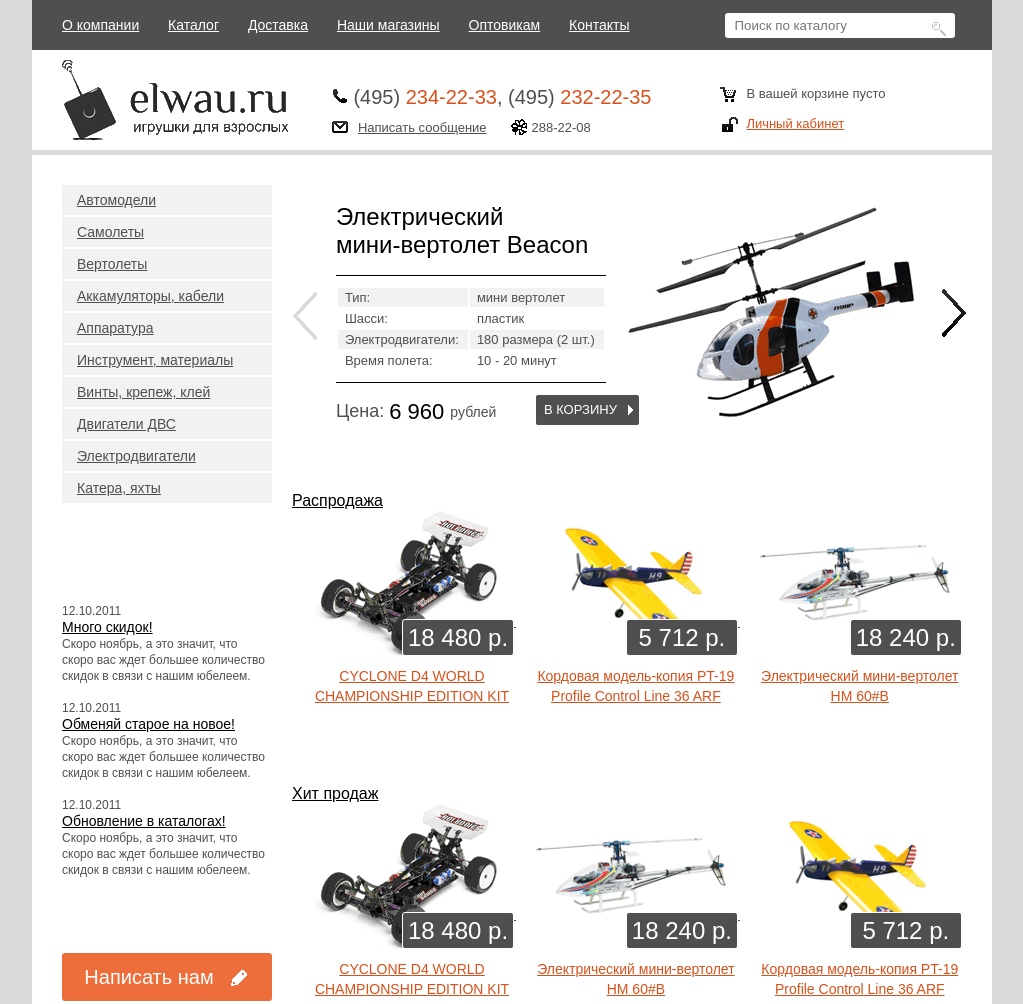
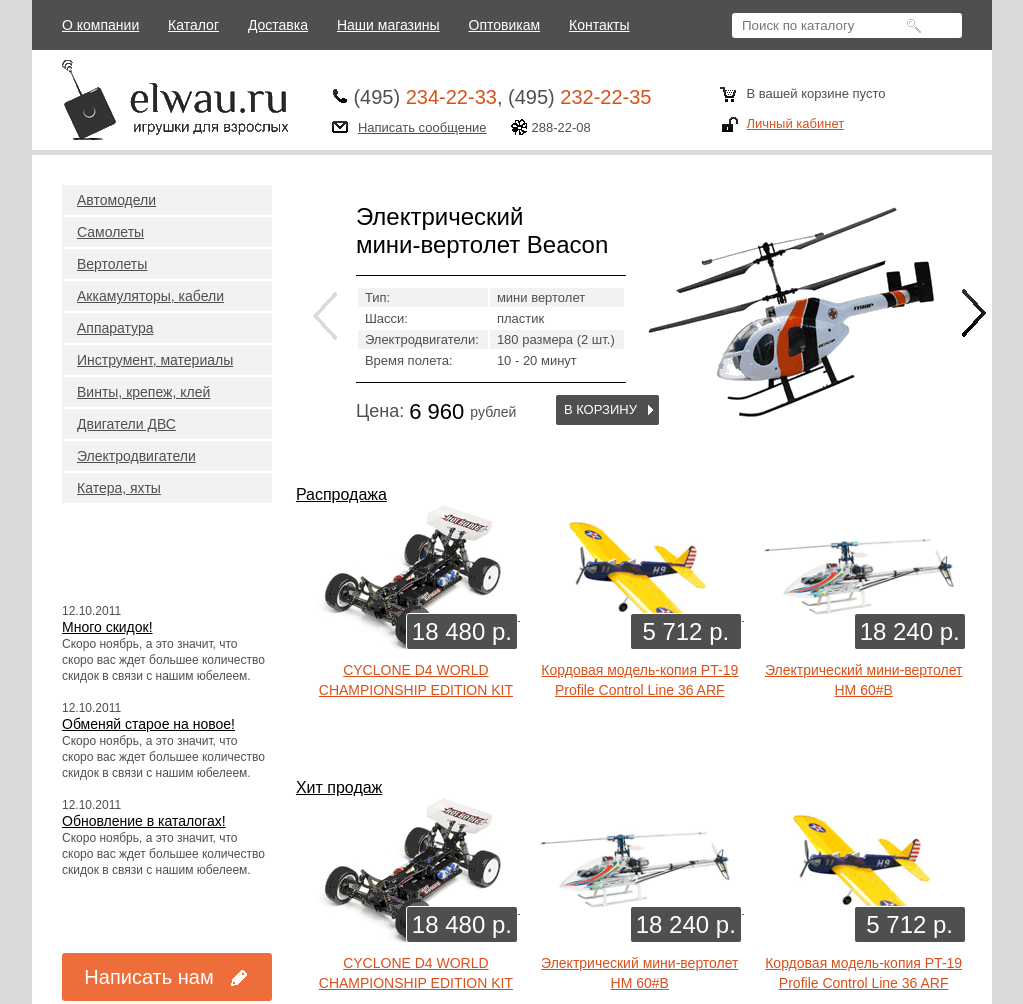
Before and after one commit to GitDema/first_layout, a plain HTML site: page index.html in a window 1280 px wide. Shown: the top 1004 px of the page, without its empty margins (128-1151 px from the left). Drawn offline with Linux system fonts and the light colour scheme.

Commit message:
inline-block

```diff
--- a/index.html
+++ b/index.html
@@ -91,7 +91,7 @@
       </div>
   </div>  <!--end left -->
 
-
+  <div class="right-content">
   <div class="product">
       <h2>Электрический<br> мини-вертолет Beacon</h2><br>
       <div class="info">
@@ -243,6 +243,8 @@
          <h6>О компании</h6><br>
          <p>История компании elwau.ru – один из примеров сочетания творческого подхода с чрезвычайной<br> практичностью. Знаменитая идея братьев Венинг – оснастить различные виды транспорта мобильными<br> холодильниками – в 70-х годах прошлого века перешагнула стандарты инженерного мышления.<br> Что же до применения этой и множества других разработок – автохолодильники автокондиционеры,<br> автопылесосы, автокофеварки elwau.ru – то здесь братья-изобретатели блестяще продемонстрировали свои<br> организаторские таланты. <a href="#">читать дальше</a></p>
         </div>
+
+</div>
 </div> <!--main-->
 
 <footer>
--- a/style.css
+++ b/style.css
@@ -54,18 +54,23 @@ header{
 }
 
 .search{
+    display: inline-block;
 	height: 25px;
 	width: 220px;
+    float: right;
+    margin-top: 13px;
 	margin-left: 95px;
 	padding-left: 10px;
 	border-radius: 3px;
+    position: relative;
 }
 .search-icon{
+    display: inline-block;
 	width: 15px;
 	height: 15px;
-	position: relative;
-	bottom: 46px;
-	left: 870px;
+	position: absolute;
+	top: 19px;
+	right: 230px;
 	background: url(images/search.gif) no-repeat;
 }
 .top-menu input:focus + .search-icon{
@@ -293,12 +298,17 @@ header{
 
 /*CONTENT*/
 
+.right-content {
+    width: 695px;
+    margin-left: 20px;
+    display: inline-block;
+    vertical-align: top;
+}
+
 .product{
 	width: 635px;
 	height: 280px;
-	display: inline-block;
-	vertical-align: top;
-	margin: 0 0 0 60px;
+	margin: 0 0 50px 60px;
 
 }
 .product:before{
@@ -396,9 +406,8 @@ h2{
 
 .goods{
     width: 700px;
-    position: relative;
-    top: -1100px;
-    left: 260px;
+    margin-bottom: 70px;
+
 }
 .sale{margin-bottom: 50px;}
 
@@ -470,9 +479,7 @@ h4 a:hover{
 .last-view{
     width: 690px;
     height: 350px;
-    position: relative;
-    bottom: 1050px;
-    left: 270px;
+    margin-bottom: 50px;
 }
 h5{
     width: 250px;
@@ -516,9 +523,7 @@ h5{
 .company{
     width: 690px;
     height: 150px;
-    position: relative;
-    bottom: 990px;
-    left: 270px;
+    margin-bottom: 30px;
 }
 h6{
     font-weight: normal;
```
